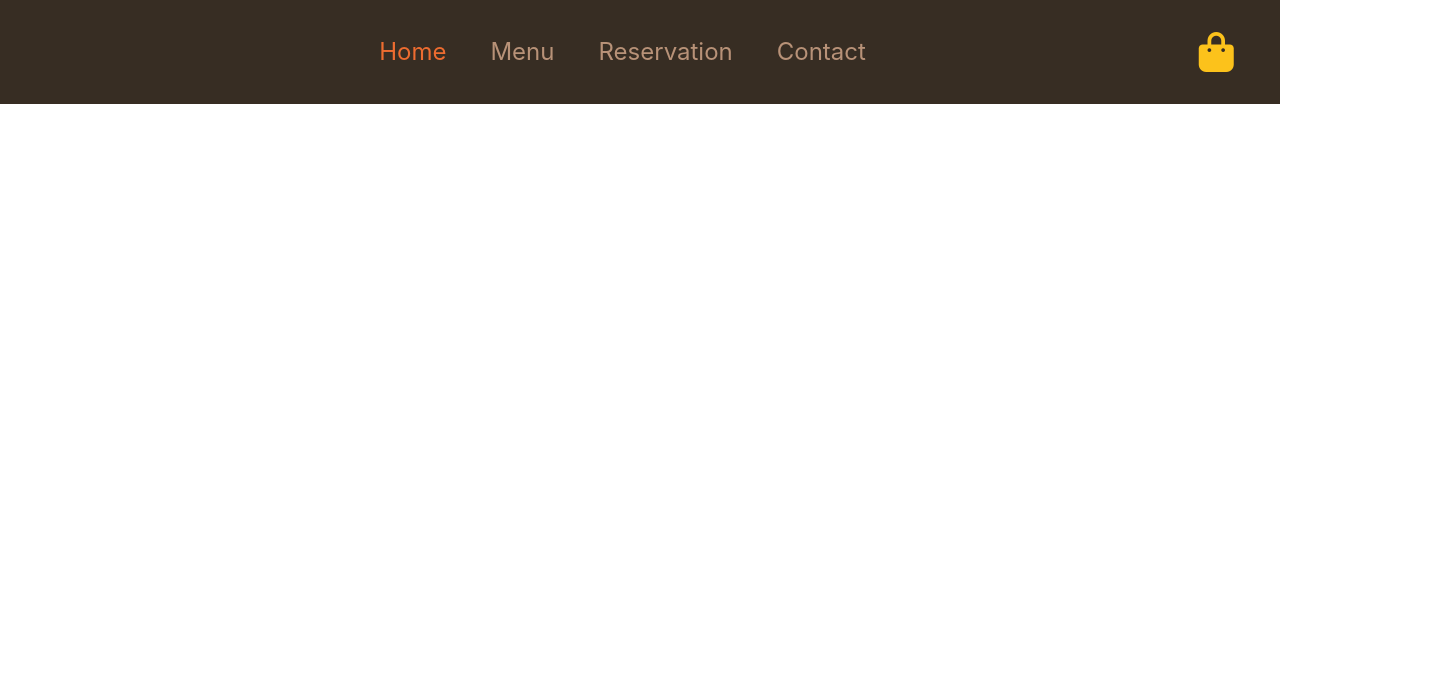
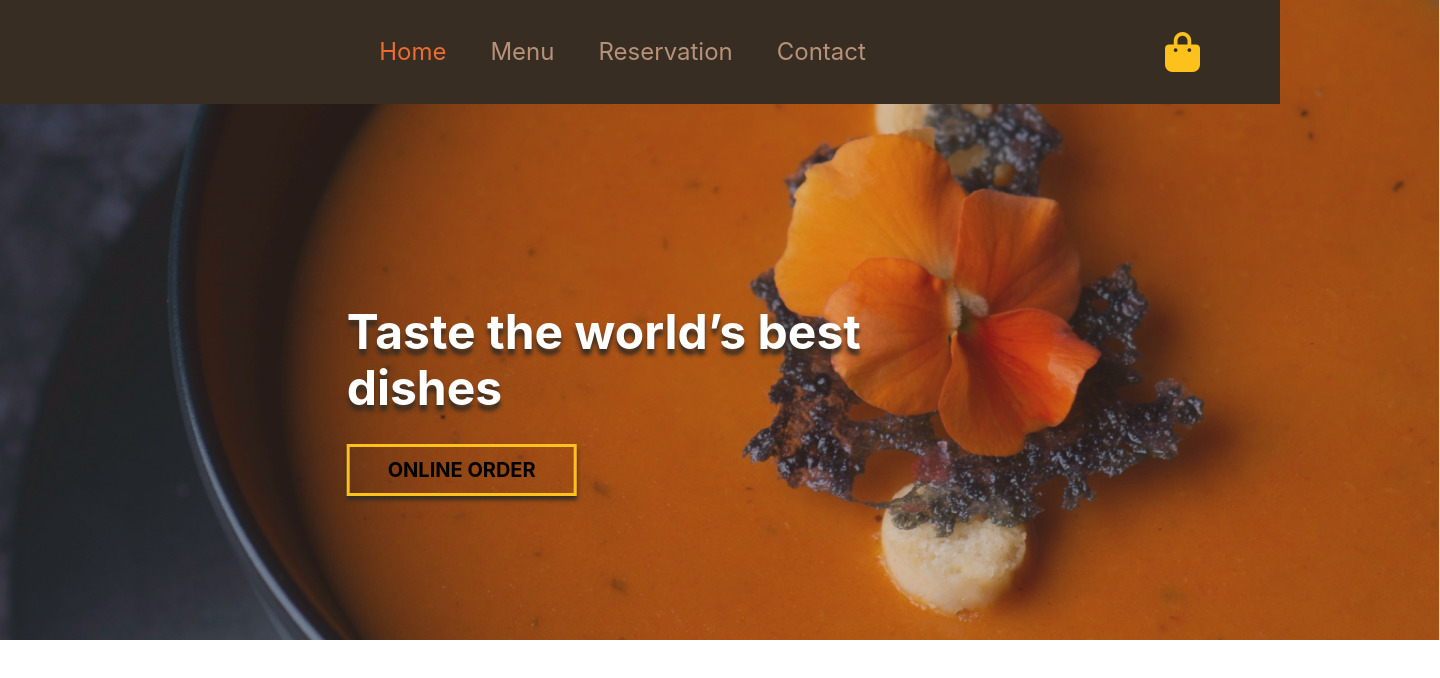
Before and after one commit to nini-mika/homework-7, a plain HTML site: page index.html in a window 1280 px wide. Shown: the whole page, 1440 px wide, since content can reach past the window. Drawn offline with Linux system fonts and the light colour scheme.

Commit message:
add section1

```diff
--- a/css/style.css
+++ b/css/style.css
@@ -3,16 +3,24 @@
     max-width: 1440px;
     width: 100%;
     margin: auto;
+    /* position: relative;
+    padding-top: 129px; */
+
 }
 
 /* header */
 header {
     display: flex;
+    max-width: inherit;
+    width: inherit;
+    position: fixed;
+    transform: translate(50% -50%);
     background: #372D23;
+    align-items: center;
+    /* justify-content: center; */
     padding: 32px 80px;
-    justify-content: center;
-    align-items: center;
-    gap: 333px;
+    justify-content: space-between;
+    z-index: 1;
 }
 
 .header_ul {
@@ -20,7 +28,7 @@ header {
     column-gap: 44px;
 }
 
-.list{
+.list {
     color: #B89278;
     font-family: Inter;
     font-size: 24px;
@@ -29,11 +37,81 @@ header {
     line-height: 32px;
 }
 
-.active{
+.active {
     color: #ED6C30;
 }
 
-.fa-bag-shopping{
+.fa-bag-shopping {
     font-size: 40px;
     color: #FCC21B;
 }
+
+/* section */
+.section1 {
+    position: relative;
+    /* transform: translate(-50%, -50%); */
+    /* top: 250px;left: 379px;right: 379px;
+    bottom: 250px; */
+    width: 100%;
+
+
+
+}
+
+.cover.img {
+    width: 100%;
+    height: 100%;
+}
+
+.section1_div {
+    /* display: inline-flex; */
+    /* flex-direction: column; */
+    width: calc(660 / 1440 * 100%);
+    /* gap: 32px; */
+    position: absolute;
+    transform: translate(-50%, -50%);
+    top: 50%;
+    left: 50%;
+
+}
+
+.title {
+    color: #FFF;
+    text-shadow: 0px 6px 4px #372D23;
+    font-family: Inter;
+    font-size: 48px;
+    font-style: normal;
+    font-weight: 700;
+    line-height: 56px;
+    /* position: absolute; */
+    margin-bottom: 28px;
+}
+
+.section1_button {
+
+    display: flex;
+    height: 52px;
+    padding: 12px 38px;
+    justify-content: center;
+    align-items: center;
+    border: 3px solid #FCC21B;
+    box-shadow: 0px 4px 4px 0px #372D23;
+    background-color: transparent;
+    /* position: absolute; */
+    color: #FFF;
+    font-family: Inter;
+    font-size: 20px;
+    font-style: normal;
+    font-weight: 700;
+    line-height: 28px;
+}
+
+.section1_button:hover{
+    border: 3px dotted #ff7a59;
+    color: #ff7a59;
+    background: orange;
+}
+
+/* p{
+    font-size: 100px;
+} */
--- a/index.html
+++ b/index.html
@@ -38,6 +38,26 @@
             <i class="fa-solid fa-bag-shopping"></i>
         </header>
 
+        <!-- section1 -->
+        <section class="section_1">
+            <img class="cover_img" src="img/cover.png" alt="cover">
+
+            <div class="section1_div">
+                <p class="title">Taste the world’s best dishes</p>
+
+                <button class="section1_button">
+                    <a href="">ONLINE ORDER</a>
+                </button>
+
+            </div>
+
+        </section>
+
+        <section>
+
+        </section>
+
+
 
     </div>
 
```
